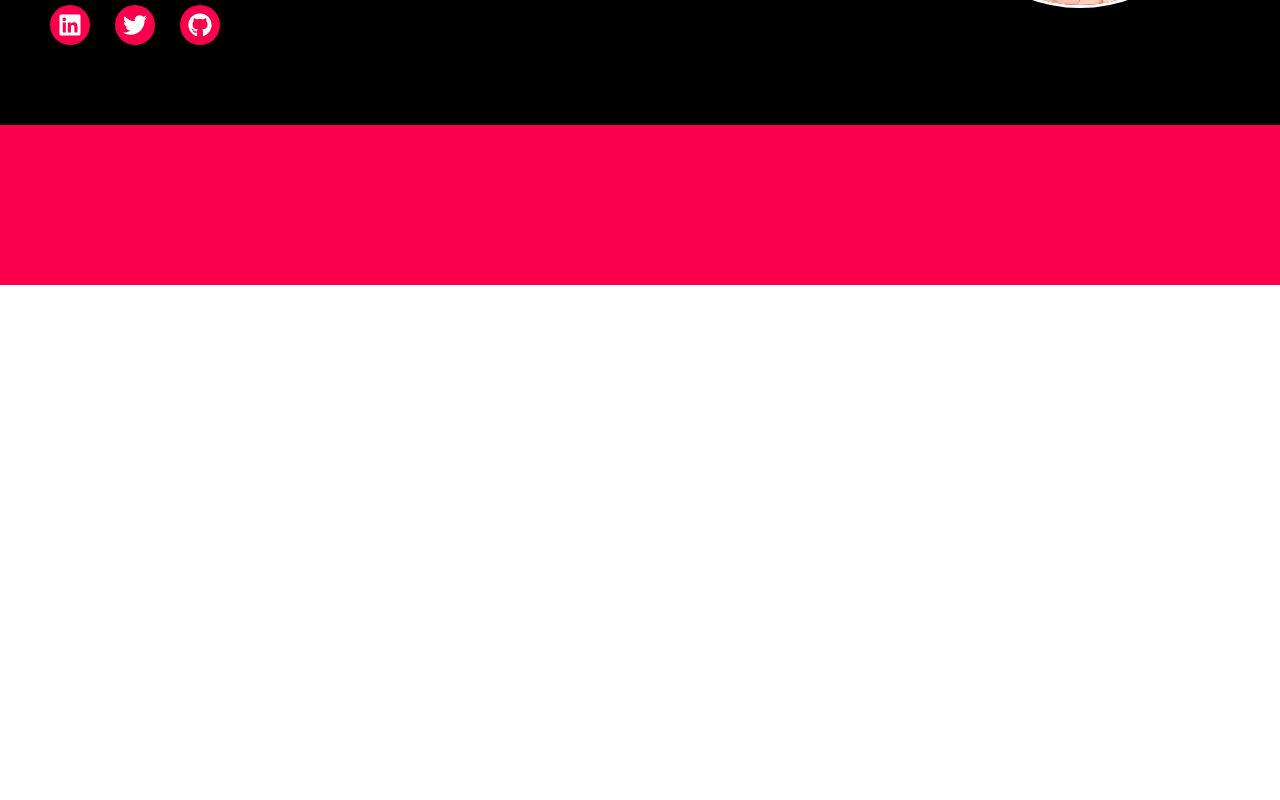
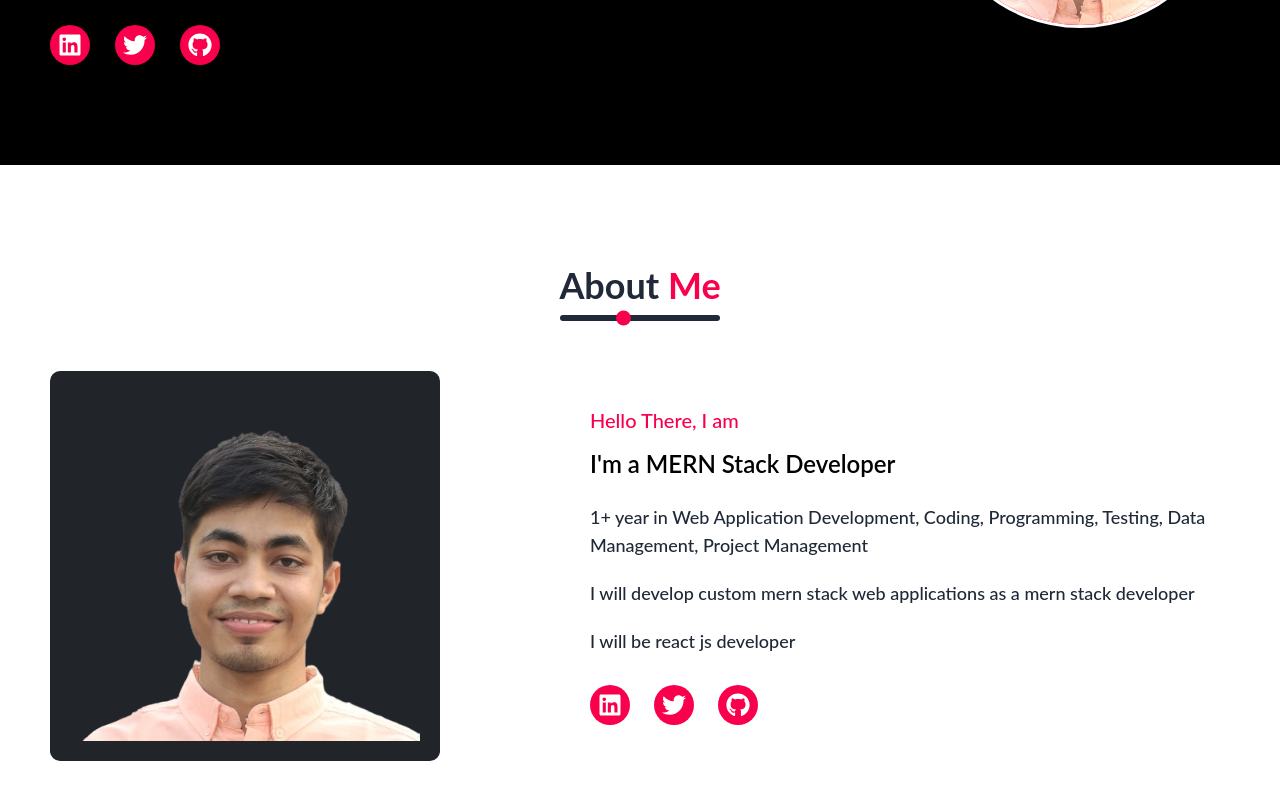
Before and after one commit to w3modabbir/modabbir-portfolio, a React (Vite) app: page / in a window 1280 px wide. Shown: the part 518-1318 px from the top of the page. Before the commit the page ends 803 px from the top, so only its background shows below. Built offline with nearby package versions, Linux system fonts and the light colour scheme.

Commit message:
about part done

```diff
--- a/src/App.css
+++ b/src/App.css
@@ -20,6 +20,7 @@
     -ms-transition: all linear .3s;
     -o-transition: all linear .3s;
     text-transform: capitalize;
+    box-shadow: rgba(0, 0, 0, 0.25) 0px 14px 28px, rgba(0, 0, 0, 0.22) 0px 10px 10px;
 }
 .socile_icon a p::after{
     position: absolute;
@@ -42,3 +43,82 @@
 
 
 /*================ navbar part End here  =============*/
+
+/*================ About part start here  =============*/
+.progras_bar{
+    margin: 0 auto;
+    background-color: rgb(31 41 55);
+    height: 6px;
+    width: 160px;
+    border-radius: 30px;
+    position: relative;
+    margin-top: 10px;
+}
+.progras_bar::before{
+    position: absolute;
+    content: '';
+    top: 50%;
+    transform: translateY(-50%);
+    left: 0;
+    height: 15px;
+    width: 15px;
+    border-radius: 50%;
+    background-color: #f9004d;
+    animation: feature 5s infinite;
+    -webkit-animation: feature 5s infinite;
+}
+@keyframes feature {
+    0%{left:0;
+
+    }
+    50%{left:145px;
+
+    }
+    100%{left: 0;
+
+    }
+}
+
+.socile_icon_about a{
+    position: relative;
+}
+.socile_icon_about a p{
+    position: absolute;
+    background-color: #222;
+    padding: 8px 12px;
+    border-radius: 5px;
+    -webkit-border-radius: 5px;
+    -moz-border-radius: 5px;
+    -ms-border-radius: 5px;
+    -o-border-radius: 5px;
+    top: 60px;
+    left: -18px;
+    display: none;
+    transition: all linear .3s;
+    -webkit-transition: all linear .3s;
+    -moz-transition: all linear .3s;
+    -ms-transition: all linear .3s;
+    -o-transition: all linear .3s;
+    text-transform: capitalize;
+    color: #fff;
+
+}
+.socile_icon_about a p::after{
+    position: absolute;
+    content: '';
+    width: 15px;
+    height: 15px;
+    background-color: #222;
+    transform: rotate(45deg);
+    -webkit-transform: rotate(45deg);
+    -moz-transform: rotate(45deg);
+    -ms-transform: rotate(45deg);
+    -o-transform: rotate(45deg);
+    left: 33px;
+    top: -8px;
+    transition: all linear .3s;
+}
+.socile_icon_about a:hover p{
+    display: block;
+}
+/*================ About part End here  =============*/
--- a/src/App.jsx
+++ b/src/App.jsx
@@ -11,7 +11,8 @@ import { SiUpwork } from "react-icons/si";
 import { SiFreelancer } from "react-icons/si";
 import BannerImg from '../src/assets/images/modabbir.png'
 import { ReactTyped } from "react-typed";
-
+import AboutImg from '../src/assets/images/about.png'
+import { IoCheckmark } from "react-icons/io5";
 function App() {
 
 
@@ -29,7 +30,7 @@ function App() {
           <div className="navbar_manu w-[50%] mx-auto ">
             <ul className='flex justify-center gap-x-[32px]'>
               <li><a href='banner' className='text-lg uppercase font-medium text-nav-color font-raleway hover:text-hover-color duration-300'>HOME</a></li>
-              <li><a href='#' className='text-lg uppercase font-medium text-nav-color font-raleway hover:text-hover-color duration-300'>about</a></li>
+              <li><a href='about' className='text-lg uppercase font-medium text-nav-color font-raleway hover:text-hover-color duration-300'>about</a></li>
               <li><a href='#' className='text-lg uppercase font-medium text-nav-color font-raleway hover:text-hover-color duration-300'>service</a></li>
               <li><a href='#' className='text-lg uppercase font-medium text-nav-color font-raleway hover:text-hover-color duration-300'>project</a></li>
               <li><a href='#' className='text-lg uppercase font-medium text-nav-color font-raleway hover:text-hover-color duration-300'>contact</a></li>
@@ -46,7 +47,7 @@ function App() {
     {/*================== NavBar Part End Here  ==============*/}
 
     {/*================== Banner Part Start Here  ============*/}
-    <section id='banner' className='bg-black py-[80px]'>
+    <section id='banner' className='bg-black py-[100px]'>
       <div className="max-w-container mx-auto">
         <div className="banner_main flex justify-between items-center">
           <div className="banner_content">
@@ -100,11 +101,46 @@ function App() {
     {/*================== Banner Part End Here  ==============*/}
 
     {/*================== About Part Start Here  ============*/}
-    <section id='about' className='bg-hover-color py-[80px]'>
+    <section id='about' className=' py-[100px]'>
       <div className="max-w-container mx-auto">
-          <div className="about_main">
-            <div className="about_text"></div>
-            <div className="about_skill"></div>
+        <div className="about_heading text-center pb-[50px]">
+            <h2 className='font-lato capitalize font-bold text-4xl text-heading'>About <span className='text-hover-color'>Me</span> </h2>
+            <div class="progras_bar"></div>
+        </div>
+          <div className="about_main flex gap-[150px] items-center">
+            <div className="about_img bg-heading-bg py-[20px] px-[20px] rounded-[10px] shadow-xl shadow-white">
+              <div className="img_back w-[350px] h-[350px] overflow-hidden">
+                <Image src={AboutImg} alt="not found" class="w-full h-full object-cover"/>
+              </div>
+            </div>
+            <div className="about_skill">
+              <h5 className='text-hover-color font-medium font-lato text-xl pb-[20px]'>Hello There, I am</h5>
+              <h3 className='text-[24px] font-lato font-semibold'>I'm a MERN Stack Developer</h3>
+              <div className='pt-[30px]'>
+                <ul className='flex flex-col gap-[20px]'>
+                  <li className='text-lg font-lato font-medium text-heading '> 1+ year in Web Application Development, Coding, Programming, Testing, Data Management, Project Management</li>
+                  <li className='text-lg font-lato font-medium text-heading '> I will develop custom mern stack web applications as a mern stack developer</li>
+                  <li className='text-lg font-lato font-medium text-heading '> I will be react js developer</li>
+                </ul>
+              </div>
+              <div className='flex gap-[24px] pt-[30px]'>
+                <div className='socile_icon_about'>
+                  <a target='_blanck' href="https://www.linkedin.com/in/modabbir-hossen/" className=' text-white  bg-hover-color w-[40px] h-[40px] text-[24px] flex justify-center items-center rounded-[50%]'><FaLinkedin />
+                  <p className=' text-hover-color font-lato text-base font-medium '>Linkedin</p>
+                  </a>
+                </div>
+                <div className='socile_icon_about'>
+                <a target='_blanck' href="https://twitter.com/modabbirhossen" className=' text-white  bg-hover-color w-[40px] h-[40px] text-[24px] flex justify-center items-center rounded-[50%]'><FaTwitter />
+                <p className=' text-hover-color font-lato text-base  font-medium '>twitter</p>
+                </a>
+                </div>
+                <div className='socile_icon_about'>
+                  <a target='_blanck' href="https://github.com/w3modabbir" className=' text-white  bg-hover-color w-[40px] h-[40px] text-[24px] flex justify-center items-center rounded-[50%]'><FaGithub />
+                  <p className=' text-hover-color font-lato text-base  font-medium '>GitHub</p>
+                  </a>
+                </div>
+              </div>
+            </div>
           </div>
       </div>
     </section>
--- a/tailwind.config.js
+++ b/tailwind.config.js
@@ -12,7 +12,8 @@ export default {
         'nav-bg': '#12325d',
         'nav-color': '#fff',
         'hover-color': '#f9004d',
-
+        'heading': 'rgb(31 41 55)',
+        'heading-bg': '#212529',
       },
       fontFamily: {
         'lato': "'Lato', sans-serif",
```
Also changed, not shown: src/assets/images/about.jpg (added), src/assets/images/about.png (added).
